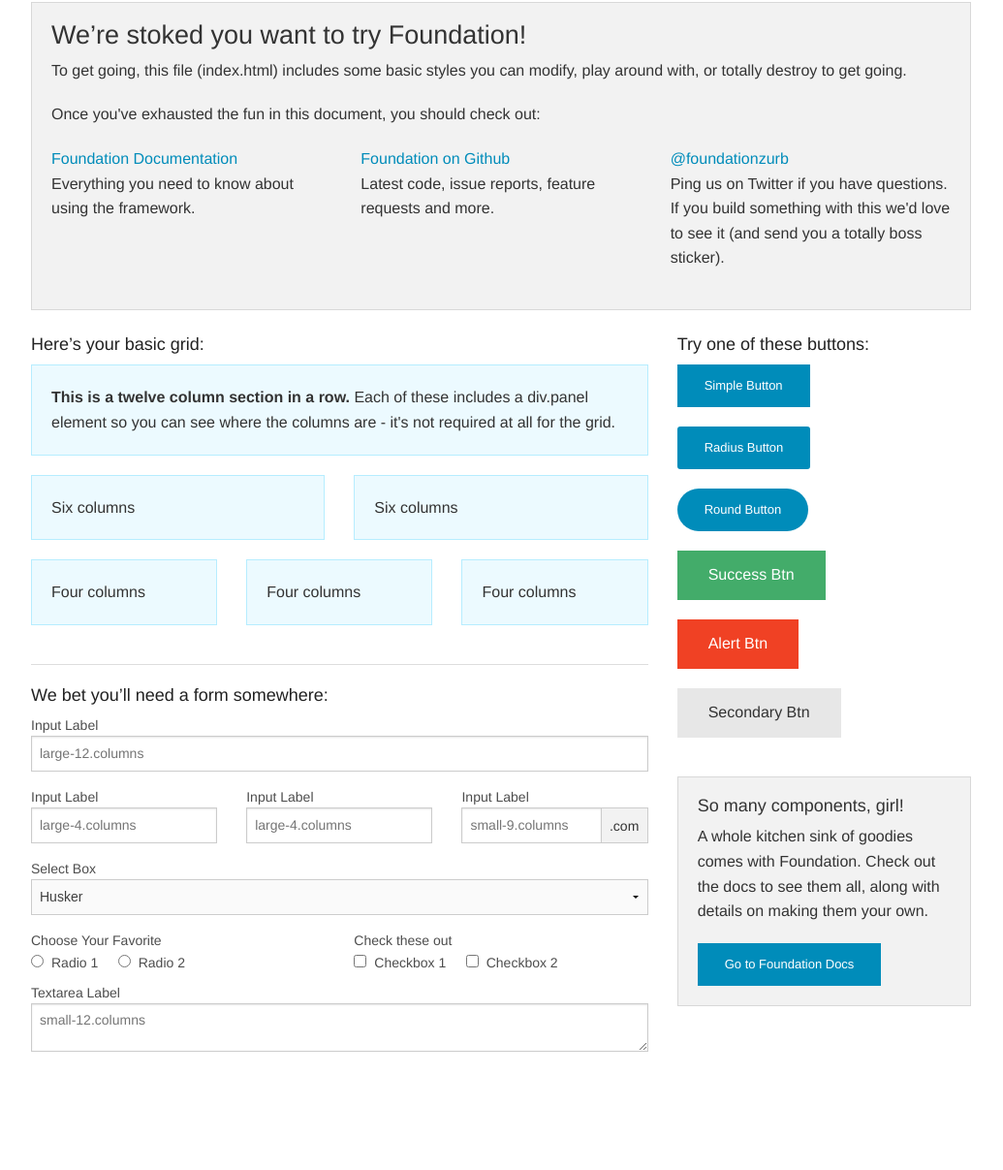
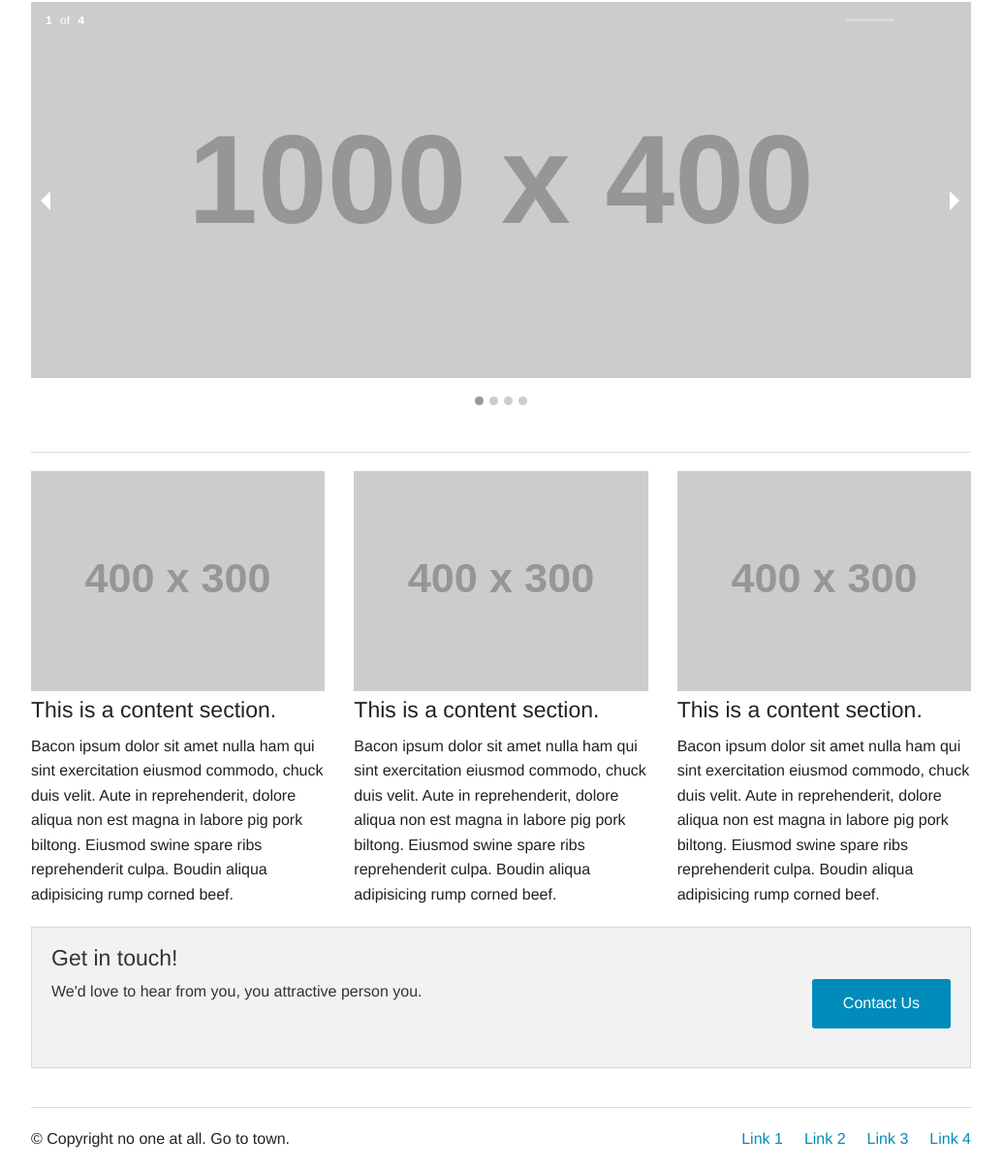
Before and after one commit to wingkosner/mphcweb0, a website: page index.html in a window 1280 px wide. Shown: the part 71-1278 px from the top of the page at 97% size, without its empty margins (123-1158 px from the left). Before the commit the page ends 1172 px from the top, so only its background shows below. Drawn offline with Linux system fonts and the light colour scheme; files that its build step writes are made by us from their sources; placeholder pictures from the web are drawn by us.

Commit message:
added basic layout items
added basic layout items from foundation library

```diff
--- a/index.html
+++ b/index.html
@@ -8,156 +8,109 @@
     <script src="bower_components/modernizr/modernizr.js"></script>
   </head>
   <body>
-    <div class="row">
-      <div class="large-12 columns">
-        <h1>Welcome to Foundation</h1>
-      </div>
+<!-- Header and Nav -->
+  <div class="row">
+    <div class="large-3 columns">
+      <h1><img src="http://placehold.it/400x100&text=Logo" /></h1>
+    </div>
+    <div class="large-9 columns">
+    	<ul class="right button-group">
+    	<li><a href="#" class="button">Link 1</a></li>
+    	<li><a href="#" class="button">Link 2</a></li>
+    	<li><a href="#" class="button">Link 3</a></li>
+    	<li><a href="#" class="button">Link 4</a></li>
+    	</ul>
+  </div>
+  </div>
+
+<!-- End Header and Nav -->
+
+<!-- First Band (Slider) -->
+
+  <div class="row">
+    <div class="large-12 columns">
+    <ul data-orbit>
+      <li><img src="http://placehold.it/1000x400&text=[ img 1 ]" /></li>
+      <li><img src="http://placehold.it/1000x400&text=[ img 2 ]" /></li>
+      <li><img src="http://placehold.it/1000x400&text=[ img 3 ]" /></li>
+      <li><img src="http://placehold.it/1000x400&text=[ img 4 ]" /></li>
+    </ul>
+    <!-- <div id="slider">
+
+    </div> -->
+
+    <hr />
+    </div>
+  </div>
+
+<!-- Three-up Content Blocks -->
+
+	<div class="row">
+		<div class="large-4 columns">
+      <img src="http://placehold.it/400x300&text=[img]" />
+      <h4>This is a content section.</h4>
+      <p>Bacon ipsum dolor sit amet nulla ham qui sint exercitation eiusmod commodo, chuck duis velit. Aute in reprehenderit, dolore aliqua non est magna in labore pig pork biltong. Eiusmod swine spare ribs reprehenderit culpa. Boudin aliqua adipisicing rump corned beef.</p>
     </div>
 
-    <div class="row">
-      <div class="large-12 columns">
-        <div class="panel">
-          <h3>We&rsquo;re stoked you want to try Foundation! </h3>
-          <p>To get going, this file (index.html) includes some basic styles you can modify, play around with, or totally destroy to get going.</p>
-          <p>Once you've exhausted the fun in this document, you should check out:</p>
-          <div class="row">
-            <div class="large-4 medium-4 columns">
-          <p><a href="http://foundation.zurb.com/docs">Foundation Documentation</a><br />Everything you need to know about using the framework.</p>
-        </div>
-            <div class="large-4 medium-4 columns">
-              <p><a href="http://github.com/zurb/foundation">Foundation on Github</a><br />Latest code, issue reports, feature requests and more.</p>
-            </div>
-            <div class="large-4 medium-4 columns">
-              <p><a href="http://twitter.com/foundationzurb">@foundationzurb</a><br />Ping us on Twitter if you have questions. If you build something with this we'd love to see it (and send you a totally boss sticker).</p>
-            </div>
+    <div class="large-4 columns">
+      <img src="http://placehold.it/400x300&text=[img]" />
+      <h4>This is a content section.</h4>
+      <p>Bacon ipsum dolor sit amet nulla ham qui sint exercitation eiusmod commodo, chuck duis velit. Aute in reprehenderit, dolore aliqua non est magna in labore pig pork biltong. Eiusmod swine spare ribs reprehenderit culpa. Boudin aliqua adipisicing rump corned beef.</p>
+    </div>
+
+    <div class="large-4 columns">
+      <img src="http://placehold.it/400x300&text=[img]" />
+      <h4>This is a content section.</h4>
+      <p>Bacon ipsum dolor sit amet nulla ham qui sint exercitation eiusmod commodo, chuck duis velit. Aute in reprehenderit, dolore aliqua non est magna in labore pig pork biltong. Eiusmod swine spare ribs reprehenderit culpa. Boudin aliqua adipisicing rump corned beef.</p>
+    </div>
+
+    </div>
+
+<!-- Call to Action Panel -->
+<div class="row">
+    <div class="large-12 columns">
+
+      <div class="panel">
+        <h4>Get in touch!</h4>
+
+        <div class="row">
+          <div class="large-9 columns">
+            <p>We'd love to hear from you, you attractive person you.</p>
+          </div>
+          <div class="large-3 columns">
+            <a href="#" class="radius button right">Contact Us</a>
           </div>
         </div>
       </div>
+
     </div>
+  </div>
 
-    <div class="row">
-      <div class="large-8 medium-8 columns">
-        <h5>Here&rsquo;s your basic grid:</h5>
-        <!-- Grid Example -->
+  <!-- Footer -->
 
-        <div class="row">
-          <div class="large-12 columns">
-            <div class="callout panel">
-              <p><strong>This is a twelve column section in a row.</strong> Each of these includes a div.panel element so you can see where the columns are - it's not required at all for the grid.</p>
-            </div>
-          </div>
+  <footer class="row">
+    <div class="large-12 columns">
+      <hr />
+      <div class="row">
+        <div class="large-6 columns">
+          <p>&copy; Copyright no one at all. Go to town.</p>
         </div>
-        <div class="row">
-          <div class="large-6 medium-6 columns">
-            <div class="callout panel">
-              <p>Six columns</p>
-            </div>
-          </div>
-          <div class="large-6 medium-6 columns">
-            <div class="callout panel">
-              <p>Six columns</p>
-            </div>
-          </div>
-        </div>
-        <div class="row">
-          <div class="large-4 medium-4 small-4 columns">
-            <div class="callout panel">
-              <p>Four columns</p>
-            </div>
-          </div>
-          <div class="large-4 medium-4 small-4 columns">
-            <div class="callout panel">
-              <p>Four columns</p>
-            </div>
-          </div>
-          <div class="large-4 medium-4 small-4 columns">
-            <div class="callout panel">
-              <p>Four columns</p>
-            </div>
-          </div>
-        </div>
-
-        <hr />
-
-        <h5>We bet you&rsquo;ll need a form somewhere:</h5>
-        <form>
-          <div class="row">
-            <div class="large-12 columns">
-              <label>Input Label</label>
-              <input type="text" placeholder="large-12.columns" />
-            </div>
-          </div>
-          <div class="row">
-            <div class="large-4 medium-4 columns">
-              <label>Input Label</label>
-              <input type="text" placeholder="large-4.columns" />
-            </div>
-            <div class="large-4 medium-4 columns">
-              <label>Input Label</label>
-              <input type="text" placeholder="large-4.columns" />
-            </div>
-            <div class="large-4 medium-4 columns">
-              <div class="row collapse">
-                <label>Input Label</label>
-                <div class="small-9 columns">
-                  <input type="text" placeholder="small-9.columns" />
-                </div>
-                <div class="small-3 columns">
-                  <span class="postfix">.com</span>
-                </div>
-              </div>
-            </div>
-          </div>
-          <div class="row">
-            <div class="large-12 columns">
-              <label>Select Box</label>
-              <select>
-                <option value="husker">Husker</option>
-                <option value="starbuck">Starbuck</option>
-                <option value="hotdog">Hot Dog</option>
-                <option value="apollo">Apollo</option>
-              </select>
-            </div>
-          </div>
-          <div class="row">
-            <div class="large-6 medium-6 columns">
-              <label>Choose Your Favorite</label>
-              <input type="radio" name="pokemon" value="Red" id="pokemonRed"><label for="pokemonRed">Radio 1</label>
-              <input type="radio" name="pokemon" value="Blue" id="pokemonBlue"><label for="pokemonBlue">Radio 2</label>
-            </div>
-            <div class="large-6 medium-6 columns">
-              <label>Check these out</label>
-              <input id="checkbox1" type="checkbox"><label for="checkbox1">Checkbox 1</label>
-              <input id="checkbox2" type="checkbox"><label for="checkbox2">Checkbox 2</label>
-            </div>
-          </div>
-          <div class="row">
-            <div class="large-12 columns">
-              <label>Textarea Label</label>
-              <textarea placeholder="small-12.columns"></textarea>
-            </div>
-          </div>
-        </form>
-      </div>
-
-      <div class="large-4 medium-4 columns">
-        <h5>Try one of these buttons:</h5>
-        <p><a href="#" class="small button">Simple Button</a><br/>
-        <a href="#" class="small radius button">Radius Button</a><br/>
-        <a href="#" class="small round button">Round Button</a><br/>
-        <a href="#" class="medium success button">Success Btn</a><br/>
-        <a href="#" class="medium alert button">Alert Btn</a><br/>
-        <a href="#" class="medium secondary button">Secondary Btn</a></p>
-        <div class="panel">
-          <h5>So many components, girl!</h5>
-          <p>A whole kitchen sink of goodies comes with Foundation. Check out the docs to see them all, along with details on making them your own.</p>
-          <a href="http://foundation.zurb.com/docs/" class="small button">Go to Foundation Docs</a>
+        <div class="large-6 columns">
+          <ul class="inline-list right">
+            <li><a href="#">Link 1</a></li>
+            <li><a href="#">Link 2</a></li>
+            <li><a href="#">Link 3</a></li>
+            <li><a href="#">Link 4</a></li>
+          </ul>
         </div>
       </div>
     </div>
+  </footer>
+
 
     <script src="bower_components/jquery/dist/jquery.min.js"></script>
     <script src="bower_components/foundation/js/foundation.min.js"></script>
+    <script src="js/foundation/foundation.orbit.js"></script>
     <script src="js/app.js"></script>
   </body>
 </html>
```
